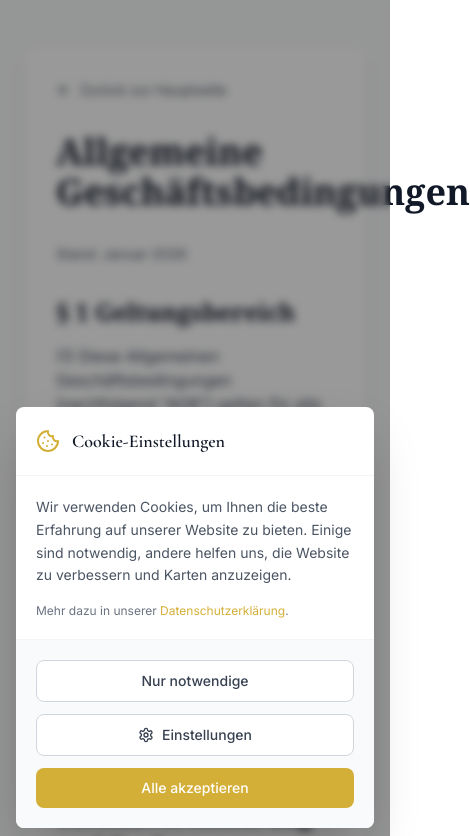
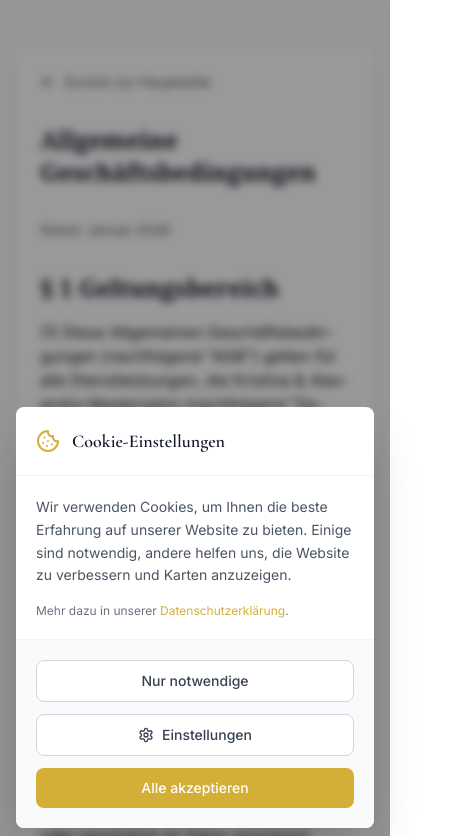
Before and after one commit to maximnechay/salonkrisitina, a Next.js app: page /agb in a window 390 px wide. Shown: the top 836 px of the page, 470 px wide, since content can reach past the window. Built offline with nearby package versions, Linux system fonts and the light colour scheme.

Commit message:
fix: responsive typography for legal pages on mobile
- Scale h1 title from text-2xl to text-5xl across breakpoints
- Scale h2/h3 headings for better mobile readability
- Add break-words and hyphens-auto for long German words
- Reduce padding on small screens

```diff
--- a/components/LegalLayout.tsx
+++ b/components/LegalLayout.tsx
@@ -8,8 +8,8 @@ interface LegalLayoutProps {
 
 export default function LegalLayout({ children, title }: LegalLayoutProps) {
   return (
-    <div className="min-h-screen py-12 px-6 bg-gray-50">
-      <div className="max-w-4xl mx-auto bg-white shadow-lg rounded-lg p-8 md:p-12">
+    <div className="min-h-screen py-12 px-4 sm:px-6 bg-gray-50">
+      <div className="max-w-4xl mx-auto bg-white shadow-lg rounded-lg p-6 sm:p-8 md:p-12">
         {/* Back Link */}
         <Link
           href="/"
@@ -19,11 +19,21 @@ export default function LegalLayout({ children, title }: LegalLayoutProps) {
           Zurück zur Hauptseite
         </Link>
 
-        <h1 className="text-4xl md:text-5xl font-bold mb-8 text-gray-900 font-serif">
+        <h1
+          className="text-2xl sm:text-3xl md:text-4xl lg:text-5xl font-bold mb-8 text-gray-900 font-serif break-words hyphens-auto"
+          lang="de"
+        >
           {title}
         </h1>
 
-        <div className="prose prose-lg max-w-none text-gray-700">
+        <div
+          className="prose prose-gray max-w-none break-words hyphens-auto
+            prose-h2:text-xl prose-h2:sm:text-2xl prose-h2:break-words prose-h2:hyphens-auto
+            prose-h3:text-lg prose-h3:sm:text-xl prose-h3:break-words prose-h3:hyphens-auto
+            prose-p:text-sm prose-p:sm:text-base
+            prose-li:text-sm prose-li:sm:text-base"
+          lang="de"
+        >
           {children}
         </div>
       </div>
```
